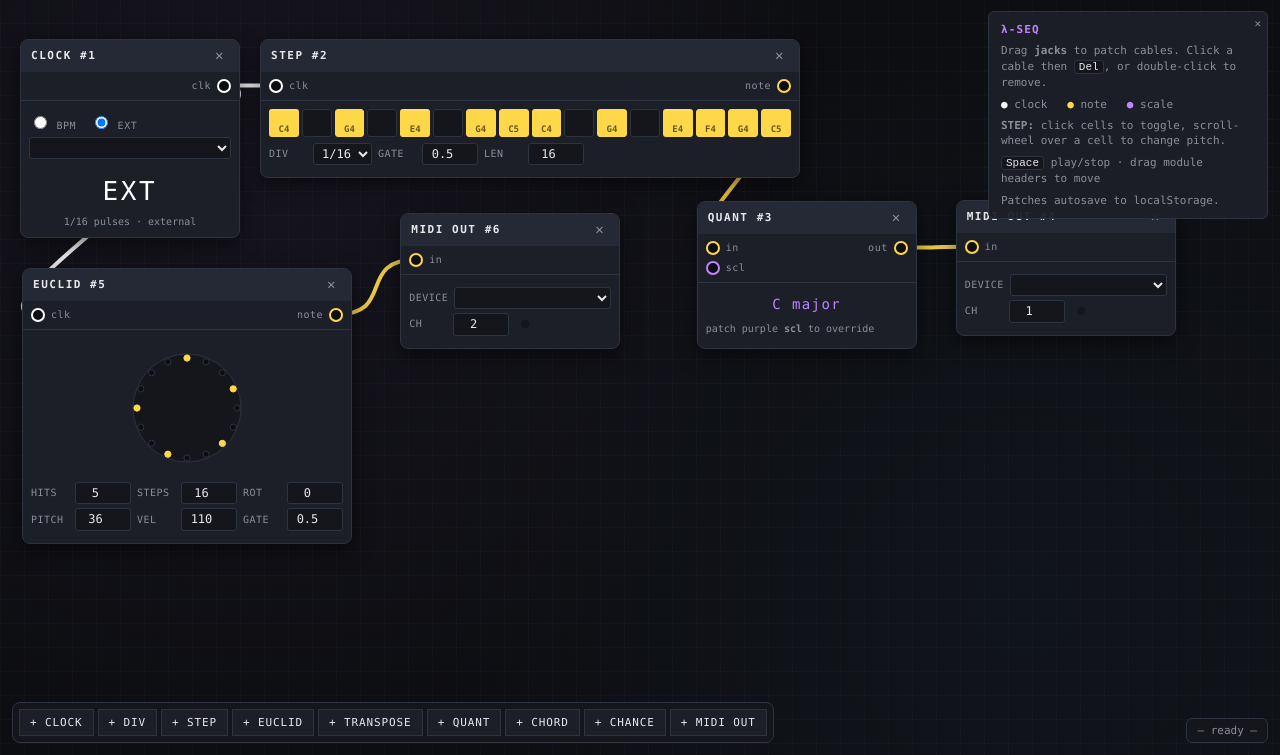
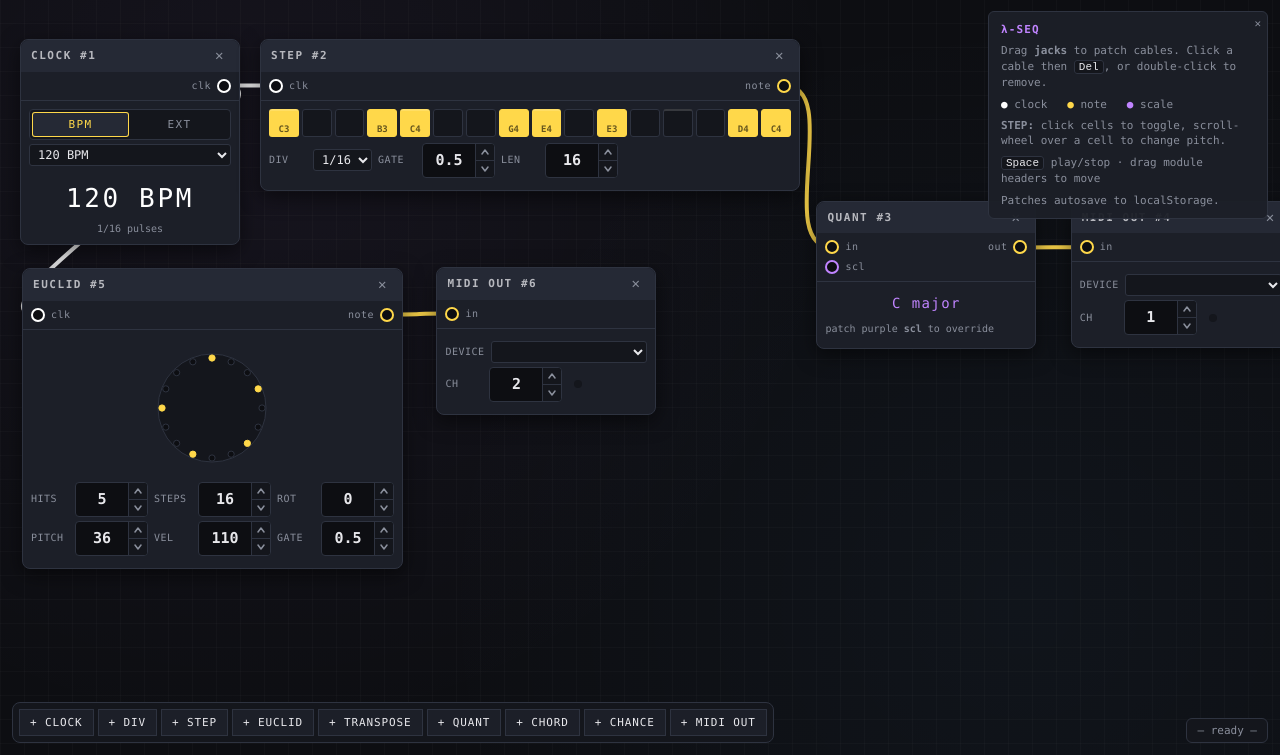
Before and after one commit to audiodude/lambda-sequencer, a plain HTML site: page index.html in a window 1280 px wide. Shown: the part 45-800 px from the top of the page. Drawn offline with nearby package versions, Linux system fonts and the light colour scheme.

Commit message:
Custom NumKnob, polished CLOCK, drop CLK OUT
NumKnob replaces native number inputs with a styled wrapper (tabular
numerals, SVG chevrons, wheel + arrow keys + hold-to-repeat). Native
spinners can't be cross-browser-styled, so a small component is the
only honest path.

Also: turn the CLOCK BPM/EXT radios into a segmented pill with the
note-yellow active state, hide the redundant "external" subtitle and
MIDIOUT status line, fade module titles to 0.75, refresh the default
patch, and drop the topbar CLK OUT selector (and the
sendMidiClock* plumbing it fed).

```diff
--- a/index.html
+++ b/index.html
@@ -70,6 +70,7 @@ html, body { margin:0; height:100%; background: var(--bg); color: var(--text); f
   user-select: none;
 }
 .module .head { display:flex; justify-content:space-between; align-items:center; padding: 6px 10px; background: var(--panel-hi); border-radius: 8px 8px 0 0; cursor: move; font-weight:700; letter-spacing:0.14em; font-size:11px; }
+.module .head .title { opacity: 0.75; }
 .module .head .x { color: var(--dim); cursor: pointer; padding: 0 4px; font-size:14px; }
 .module .head .x:hover { color: var(--bad); }
 .module .ports-row { display:flex; justify-content: space-between; padding: 6px 8px; border-bottom: 1px solid var(--line); }
@@ -95,7 +96,41 @@ html, body { margin:0; height:100%; background: var(--bg); color: var(--text); f
 .module .row { display:flex; align-items:center; gap:6px; margin: 4px 0; flex-wrap: wrap; }
 .module .row label { color: var(--dim); font-size: 10px; letter-spacing: 0.05em; flex: 0 0 auto; min-width: 38px; }
 .module input, .module select { background: var(--bg2); color: var(--text); border: 1px solid var(--line); padding: 2px 4px; font: inherit; border-radius: 3px; }
-.module .knob { width: 56px; text-align:center; }
+.module .knob {
+  display: inline-flex; align-items: stretch;
+  background: var(--bg); border: 1px solid var(--line); border-radius: 4px;
+  transition: border-color 0.1s, box-shadow 0.1s; overflow: hidden;
+}
+.module .knob:hover { border-color: var(--panel-hi); }
+.module .knob:focus-within { border-color: var(--accent); box-shadow: 0 0 0 1px var(--accent); }
+.module .knob input {
+  width: 52px; text-align: center;
+  padding: 6px 4px; font-size: 15px; font-weight: 600; font-variant-numeric: tabular-nums;
+  color: var(--text); background: transparent; border: 0; border-radius: 0;
+  -moz-appearance: textfield;
+}
+.module .knob input:focus { outline: none; }
+.module .knob input::-webkit-outer-spin-button,
+.module .knob input::-webkit-inner-spin-button { -webkit-appearance: none; margin: 0; }
+.module .knob .spin { display: flex; flex-direction: column; border-left: 1px solid var(--line); }
+.module .knob .spin button {
+  flex: 1; width: 18px; padding: 0; background: var(--bg2); color: var(--dim);
+  border: 0; cursor: pointer; font-size: 9px; line-height: 1; display:flex; align-items:center; justify-content:center;
+  transition: background 0.08s, color 0.08s;
+}
+.module .knob .spin button:hover { background: var(--panel-hi); color: var(--accent); }
+.module .knob .spin button:active { background: var(--accent); color: var(--bg); }
+.module .knob .spin button + button { border-top: 1px solid var(--line); }
+.module .knob .spin svg { width: 8px; height: 8px; display: block; }
+
+.module.CLOCK .modeseg { display: flex; width: 100%; background: var(--bg2); border: 1px solid var(--line); border-radius: 4px; padding: 2px; gap: 2px; }
+.module.CLOCK .modeseg button {
+  flex: 1; background: transparent; color: var(--dim); border: 0; padding: 5px 10px;
+  font: inherit; font-size: 11px; letter-spacing: 0.12em; cursor: pointer; border-radius: 3px;
+  transition: background 0.1s, color 0.1s;
+}
+.module.CLOCK .modeseg button:hover { color: var(--text); }
+.module.CLOCK .modeseg button.on { background: var(--panel-hi); color: var(--note); box-shadow: inset 0 0 0 1px var(--note); }
 
 .module.CLOCK .big { font-size: 26px; text-align:center; padding: 10px 0 6px; letter-spacing: 0.1em; color: var(--clock); transition: color 0.05s, text-shadow 0.05s; }
 .module.CLOCK .big.flash { color: var(--accent); text-shadow: 0 0 12px var(--accent); }
@@ -149,12 +184,6 @@ html, body { margin:0; height:100%; background: var(--bg); color: var(--text); f
     <button :class="['play', { on: transport.playing }]" @click="togglePlay">
       {{ transport.playing ? '■ STOP' : '▶ PLAY' }}
     </button>
-    <div class="sep"></div>
-    <label>CLK OUT</label>
-    <select v-model="midi.clockOutId" title="Send MIDI clock to this device">
-      <option value="">none</option>
-      <option v-for="[id, p] in midiOutputs" :key="id" :value="id">{{ p.name }}</option>
-    </select>
     <div class="right">
       <button @click="exportPatch">EXPORT</button>
       <button @click="$refs.fileinput.click()">IMPORT</button>
@@ -223,11 +252,27 @@ html, body { margin:0; height:100%; background: var(--bg); color: var(--text); f
 <!-- MODULE TEMPLATES — one per type, plain HTML you can edit     -->
 <!-- ============================================================ -->
 
+<template id="tmpl-knob">
+  <div class="knob">
+    <input type="number" :min="min" :max="max" :step="step" :value="modelValue"
+           @input="onInput" @change="$emit('change')" @wheel.prevent="onWheel"
+           @keydown.up.prevent="bump(1)" @keydown.down.prevent="bump(-1)">
+    <div class="spin">
+      <button type="button" tabindex="-1" @pointerdown="hold(1, $event)" aria-label="increment">
+        <svg viewBox="0 0 8 8"><path d="M1 6 L4 2 L7 6" fill="none" stroke="currentColor" stroke-width="1.5" stroke-linecap="round" stroke-linejoin="round"/></svg>
+      </button>
+      <button type="button" tabindex="-1" @pointerdown="hold(-1, $event)" aria-label="decrement">
+        <svg viewBox="0 0 8 8"><path d="M1 2 L4 6 L7 2" fill="none" stroke="currentColor" stroke-width="1.5" stroke-linecap="round" stroke-linejoin="round"/></svg>
+      </button>
+    </div>
+  </div>
+</template>
+
 <!-- shared frame used by every module type -->
 <template id="tmpl-frame">
   <div :class="['module', module.type]" :data-mid="module.id" :style="{ left: module.x + 'px', top: module.y + 'px' }">
     <div class="head" @pointerdown="$emit('head-pointerdown', $event)">
-      <span>{{ title }} #{{ module.id }}</span>
+      <span class="title">{{ title }} #{{ module.id }}</span>
       <span class="x" title="delete" @click.stop="$emit('remove')">✕</span>
     </div>
     <div class="ports-row">
@@ -259,9 +304,9 @@ html, body { margin:0; height:100%; background: var(--bg); color: var(--text); f
                 @head-pointerdown="$emit('head-pointerdown', $event)"
                 @port-pointerdown="$emit('port-pointerdown', $event)"
                 @remove="$emit('remove')">
-    <div class="row">
-      <label><input type="radio" value="internal" v-model="modeSel" @change="onModeChange"> BPM</label>
-      <label style="margin-left:8px"><input type="radio" value="ext" v-model="modeSel" @change="onModeChange"> EXT</label>
+    <div class="modeseg">
+      <button type="button" :class="{ on: modeSel === 'internal' }" @click="modeSel = 'internal'; onModeChange()">BPM</button>
+      <button type="button" :class="{ on: modeSel === 'ext' }" @click="modeSel = 'ext'; onModeChange()">EXT</button>
     </div>
     <div class="row" v-if="module.params.mode === 'ext'">
       <select v-model="module.params.extInId" @change="onSrcChange" title="External MIDI clock input" style="flex:1">
@@ -275,7 +320,7 @@ html, body { margin:0; height:100%; background: var(--bg); color: var(--text); f
       </select>
     </div>
     <div :class="['big', { flash: flashing }]">{{ module.params.mode === 'ext' ? 'EXT' : module.params.bpm + ' BPM' }}</div>
-    <div class="sub">1/16 pulses · {{ module.params.mode === 'ext' ? 'external' : 'internal' }}</div>
+    <div class="sub">1/16 pulses</div>
   </module-frame>
 </template>
 
@@ -301,9 +346,9 @@ html, body { margin:0; height:100%; background: var(--bg); color: var(--text); f
         <option :value="4">1/4</option>
       </select>
       <label>GATE</label>
-      <input class="knob" type="number" min="0.05" max="1" step="0.05" v-model.number="module.params.gateLen" @change="$emit('change')">
+      <num-knob :min="0.05" :max="1" :step="0.05" v-model.number="module.params.gateLen" @change="$emit('change')"></num-knob>
       <label>LEN</label>
-      <input class="knob" type="number" min="1" max="16" v-model.number="module.params.len" @change="$emit('change')">
+      <num-knob :min="1" :max="16" v-model.number="module.params.len" @change="$emit('change')"></num-knob>
     </div>
   </module-frame>
 </template>
@@ -322,14 +367,14 @@ html, body { margin:0; height:100%; background: var(--bg); color: var(--text); f
       </svg>
     </div>
     <div class="row">
-      <label>HITS</label>  <input class="knob" type="number" min="0" max="32" v-model.number="module.params.hits"  @change="onChange('hits')">
-      <label>STEPS</label> <input class="knob" type="number" min="1" max="32" v-model.number="module.params.steps" @change="onChange('steps')">
-      <label>ROT</label>   <input class="knob" type="number"                   v-model.number="module.params.rot"   @change="$emit('change')">
+      <label>HITS</label>  <num-knob :min="0" :max="32" v-model.number="module.params.hits"  @change="onChange('hits')"></num-knob>
+      <label>STEPS</label> <num-knob :min="1" :max="32" v-model.number="module.params.steps" @change="onChange('steps')"></num-knob>
+      <label>ROT</label>   <num-knob                    v-model.number="module.params.rot"   @change="$emit('change')"></num-knob>
     </div>
     <div class="row">
-      <label>PITCH</label> <input class="knob" type="number" min="0" max="127" v-model.number="module.params.pitch" @change="$emit('change')">
-      <label>VEL</label>   <input class="knob" type="number" min="1" max="127" v-model.number="module.params.vel"   @change="$emit('change')">
-      <label>GATE</label>  <input class="knob" type="number" min="0.05" max="1" step="0.05" v-model.number="module.params.gateLen" @change="$emit('change')">
+      <label>PITCH</label> <num-knob :min="0" :max="127" v-model.number="module.params.pitch" @change="$emit('change')"></num-knob>
+      <label>VEL</label>   <num-knob :min="1" :max="127" v-model.number="module.params.vel"   @change="$emit('change')"></num-knob>
+      <label>GATE</label>  <num-knob :min="0.05" :max="1" :step="0.05" v-model.number="module.params.gateLen" @change="$emit('change')"></num-knob>
     </div>
   </module-frame>
 </template>
@@ -341,7 +386,7 @@ html, body { margin:0; height:100%; background: var(--bg); color: var(--text); f
                 @remove="$emit('remove')">
     <div class="row">
       <label>RATIO</label>
-      <input class="knob" type="number" min="1" max="16" v-model.number="module.params.ratio" @change="$emit('change')">
+      <num-knob :min="1" :max="16" v-model.number="module.params.ratio" @change="$emit('change')"></num-knob>
       <span style="color:var(--dim);font-size:10px">÷ N</span>
     </div>
   </module-frame>
@@ -354,7 +399,7 @@ html, body { margin:0; height:100%; background: var(--bg); color: var(--text); f
                 @remove="$emit('remove')">
     <div class="row">
       <label>SEMIS</label>
-      <input class="knob" type="number" min="-48" max="48" v-model.number="module.params.semis" @change="$emit('change')">
+      <num-knob :min="-48" :max="48" v-model.number="module.params.semis" @change="$emit('change')"></num-knob>
     </div>
   </module-frame>
 </template>
@@ -385,8 +430,8 @@ html, body { margin:0; height:100%; background: var(--bg); color: var(--text); f
       </select>
     </div>
     <div class="row">
-      <label>VOICES</label><input class="knob" type="number" min="1" max="5" v-model.number="module.params.voices"    @change="$emit('change')">
-      <label>INV</label>   <input class="knob" type="number" min="0" max="4" v-model.number="module.params.inversion" @change="$emit('change')">
+      <label>VOICES</label><num-knob :min="1" :max="5" v-model.number="module.params.voices"    @change="$emit('change')"></num-knob>
+      <label>INV</label>   <num-knob :min="0" :max="4" v-model.number="module.params.inversion" @change="$emit('change')"></num-knob>
     </div>
     <div class="scaledisp">{{ scaleLabel }}</div>
     <div class="row" style="color:var(--dim);font-size:10px">patch <span style="color:var(--scale)">scl</span> to override</div>
@@ -400,7 +445,7 @@ html, body { margin:0; height:100%; background: var(--bg); color: var(--text); f
                 @remove="$emit('remove')">
     <div class="row">
       <label>PROB %</label>
-      <input class="knob" type="number" min="0" max="100" v-model.number="module.params.prob" @change="$emit('change')">
+      <num-knob :min="0" :max="100" v-model.number="module.params.prob" @change="$emit('change')"></num-knob>
     </div>
   </module-frame>
 </template>
@@ -419,7 +464,7 @@ html, body { margin:0; height:100%; background: var(--bg); color: var(--text); f
     </div>
     <div class="row">
       <label>CH</label>
-      <input class="knob" type="number" min="1" max="16" v-model.number="module.params.channel" @change="$emit('change')">
+      <num-knob :min="1" :max="16" v-model.number="module.params.channel" @change="$emit('change')"></num-knob>
       <span :class="['activity', { on: module.state.activity }]"></span>
     </div>
   </module-frame>
@@ -632,27 +677,26 @@ const TYPES = {
 // =============================================================
 const DEFAULT_PATCH = {
   bpm: 120,
-  clockOutId: '',
-  source: 'external',
+  source: 'internal',
   modules: [
-    { id: 1, type: 'CLOCK',   x:  20,          y:  40,          params: { mode: 'ext', bpm: 120, extInId: '-325153073' } },
-    { id: 2, type: 'STEP',    x: 260,          y:  40,          params: {
+    { id: 1, type: 'CLOCK',   x:  20,             y:  40,          params: { mode: 'internal', bpm: 120, extInId: '-325153073' } },
+    { id: 2, type: 'STEP',    x: 260,             y:  40,          params: {
         steps: [
-          { on: true,  pitch: 60, vel: 110 }, { on: false, pitch: 60, vel: 100 },
-          { on: true,  pitch: 67, vel:  90 }, { on: false, pitch: 60, vel: 100 },
-          { on: true,  pitch: 64, vel: 105 }, { on: false, pitch: 60, vel: 100 },
-          { on: true,  pitch: 67, vel:  90 }, { on: true,  pitch: 72, vel: 115 },
-          { on: true,  pitch: 60, vel: 110 }, { on: false, pitch: 60, vel: 100 },
-          { on: true,  pitch: 67, vel:  90 }, { on: false, pitch: 60, vel: 100 },
-          { on: true,  pitch: 64, vel: 105 }, { on: true,  pitch: 65, vel:  95 },
-          { on: true,  pitch: 67, vel: 100 }, { on: true,  pitch: 72, vel: 120 },
+          { on: true,  pitch: 48, vel: 110 }, { on: false, pitch: 60, vel: 100 },
+          { on: false, pitch: 62, vel:  90 }, { on: true,  pitch: 59, vel: 100 },
+          { on: true,  pitch: 60, vel: 105 }, { on: false, pitch: 60, vel: 100 },
+          { on: false, pitch: 62, vel:  90 }, { on: true,  pitch: 67, vel: 115 },
+          { on: true,  pitch: 64, vel: 110 }, { on: false, pitch: 60, vel: 100 },
+          { on: true,  pitch: 52, vel:  90 }, { on: false, pitch: 60, vel: 100 },
+          { on: false, pitch: 64, vel: 105 }, { on: false, pitch: 65, vel:  95 },
+          { on: true,  pitch: 62, vel: 100 }, { on: true,  pitch: 60, vel: 120 },
         ],
         div: 1, gateLen: 0.5, len: 16,
     } },
-    { id: 3, type: 'QUANT',   x: 696.68359375, y: 201.98828125, params: {} },
-    { id: 4, type: 'MIDIOUT', x: 955.65625,    y: 201.16015625, params: { deviceId: '464023706', channel: 1 } },
-    { id: 5, type: 'EUCLID',  x:  21.9921875,  y: 268.94921875, params: { hits: 5, steps: 16, rot: 0, pitch: 36, vel: 110, gateLen: 0.5, div: 1 } },
-    { id: 6, type: 'MIDIOUT', x: 400.21875,    y: 214.23046875, params: { deviceId: '464023706', channel: 2 } },
+    { id: 3, type: 'QUANT',   x: 816.4375,        y: 201.81640625, params: {} },
+    { id: 4, type: 'MIDIOUT', x: 1070.66796875,   y: 201.57421875, params: { deviceId: '464023706', channel: 1 } },
+    { id: 5, type: 'EUCLID',  x:  21.9921875,     y: 268.94921875, params: { hits: 5, steps: 16, rot: 0, pitch: 36, vel: 110, gateLen: 0.5, div: 1 } },
+    { id: 6, type: 'MIDIOUT', x: 436.46875,       y: 268.015625,   params: { deviceId: '464023706', channel: 2 } },
   ],
   cables: [
     { from: { mid: 1, port: 'clk'  }, to: { mid: 2, port: 'clk' }, type: 'clock' },
@@ -666,6 +710,52 @@ const DEFAULT_PATCH = {
 // =============================================================
 // SHARED MODULE FRAME COMPONENT
 // =============================================================
+const NumKnob = defineComponent({
+  name: 'NumKnob',
+  template: '#tmpl-knob',
+  props: {
+    modelValue: { type: Number, required: true },
+    min:  { type: Number, default: -Infinity },
+    max:  { type: Number, default:  Infinity },
+    step: { type: Number, default: 1 },
+  },
+  emits: ['update:modelValue', 'change'],
+  data() { return { _holdT: null, _repT: null }; },
+  beforeUnmount() { this.release(); },
+  methods: {
+    clamp(v) { return Math.min(this.max, Math.max(this.min, v)); },
+    decimals() {
+      const s = String(this.step);
+      const i = s.indexOf('.');
+      return i < 0 ? 0 : s.length - i - 1;
+    },
+    setVal(v) {
+      const d = this.decimals();
+      const out = d ? Number(this.clamp(v).toFixed(d)) : this.clamp(v);
+      if (out !== this.modelValue) this.$emit('update:modelValue', out);
+    },
+    bump(dir) { this.setVal(this.modelValue + dir * this.step); this.$emit('change'); },
+    onInput(e) {
+      const v = parseFloat(e.target.value);
+      if (Number.isFinite(v)) this.setVal(v);
+    },
+    onWheel(e) { this.bump(e.deltaY < 0 ? 1 : -1); },
+    hold(dir, e) {
+      e.preventDefault();
+      this.bump(dir);
+      this._holdT = setTimeout(() => {
+        this._repT = setInterval(() => this.bump(dir), 60);
+      }, 300);
+      window.addEventListener('pointerup', this.release, { once: true });
+      window.addEventListener('pointercancel', this.release, { once: true });
+    },
+    release() {
+      clearTimeout(this._holdT); this._holdT = null;
+      clearInterval(this._repT); this._repT = null;
+    },
+  },
+});
+
 const ModuleFrame = defineComponent({
   name: 'ModuleFrame',
   template: '#tmpl-frame',
@@ -791,7 +881,7 @@ const App = {
     return {
       ROOTS, SCALES, SIGNAL_COLORS, PALETTE,
       transport: reactive({ playing: false, bpm: 120, source: 'internal', nextTick: 0, tickIdx: 0, extClockCount: 0 }),
-      midi:  shallowReactive({ access: null, outputs: new Map(), inputs: new Map(), clockOutId: '' }),
+      midi:  shallowReactive({ access: null, outputs: new Map(), inputs: new Map() }),
       modules: reactive([]),
       cables:  reactive([]),
       nextId: 1,
@@ -894,14 +984,12 @@ const App = {
       for (const m of this.modules) {
         if (m.type === 'STEP' || m.type === 'EUCLID') { m.state.pos = -1; m.state.tickCounter = 0; }
       }
-      if (this.transport.source === 'internal' && !fromExt) this.sendMidiClockStart();
       if (this.transport.source === 'internal') setTimeout(() => this.scheduler(), 0);
     },
 
     stopTransport() {
       if (!this.transport.playing) return;
       this.transport.playing = false;
-      if (this.transport.source === 'internal') this.sendMidiClockStop();
       this.panic();
     },
 
@@ -910,7 +998,6 @@ const App = {
       const horizon = nowSec() + LOOKAHEAD_SEC;
       while (this.transport.nextTick < horizon) {
         this.fireMasterPulse(this.transport.nextTick, this.transport.tickIdx);
-        this.sendMidiClockTicks(this.transport.nextTick);
         this.transport.nextTick += secondsPerPulse(this.transport.bpm);
         this.transport.tickIdx++;
       }
@@ -952,7 +1039,6 @@ const App = {
       // reconcile selected device ids
       const clk = this.modules.find(m => m.type === 'CLOCK');
       if (clk && clk.params.extInId && !this.midi.inputs.has(clk.params.extInId)) clk.params.extInId = '';
-      if (this.midi.clockOutId   && !this.midi.outputs.has(this.midi.clockOutId))   this.midi.clockOutId   = '';
       this.rerouteVersion++;
     },
 
@@ -973,15 +1059,6 @@ const App = {
         this.fireMasterPulse(nowSec(), this.transport.tickIdx++);
       }
     },
-
-    sendMidiClockTicks(t) {
-      const out = this.midi.outputs.get(this.midi.clockOutId);
-      if (!out) return;
-      const spp = secondsPerPulse(this.transport.bpm);
-      for (let i = 0; i < TICKS_PER_PULSE; i++) out.send([0xf8], (t + i * spp / TICKS_PER_PULSE) * 1000);
-    },
-    sendMidiClockStart() { const o = this.midi.outputs.get(this.midi.clockOutId); if (o) o.send([0xfa]); },
-    sendMidiClockStop()  { const o = this.midi.outputs.get(this.midi.clockOutId); if (o) o.send([0xfc]); },
 
     panic() {
       for (const out of this.midi.outputs.values()) {
@@ -1024,7 +1101,6 @@ const App = {
     serialize() {
       return {
         bpm: this.transport.bpm,
-        clockOutId: this.midi.clockOutId,
         source: this.transport.source,
         modules: this.modules.map(m => ({ id: m.id, type: m.type, x: m.x, y: m.y, params: JSON.parse(JSON.stringify(m.params)) })),
         cables: this.cables.map(c => ({ from: { ...c.from }, to: { ...c.to }, type: c.type })),
@@ -1054,7 +1130,6 @@ const App = {
         if (droppedIds.has(c.from.mid) || droppedIds.has(c.to.mid)) continue;
         this.cables.push({ from: { ...c.from }, to: { ...c.to }, type: c.type });
       }
-      if (data.clockOutId)   this.midi.clockOutId = data.clockOutId;
       // Back-compat: legacy patches stored EXT device globally; migrate onto the CLOCK module.
       if (data.extClockInId) {
         const clk = this.modules.find(m => m.type === 'CLOCK');
@@ -1182,7 +1257,6 @@ const App = {
   },
 
   watch: {
-    'midi.clockOutId'(v)   { this.setStatus(v ? 'MIDI clock out enabled' : 'MIDI clock out off'); this.save(); },
   },
 
   mounted() {
@@ -1223,6 +1297,7 @@ const App = {
 // MOUNT — patch port elements with data attrs so portCenter() can find them
 // =============================================================
 const app = createApp(App);
+app.component('num-knob', NumKnob);
 app.mount('#app');
 
 // After mount, walk the DOM and add data-mid / data-port / data-dir / data-type
```
